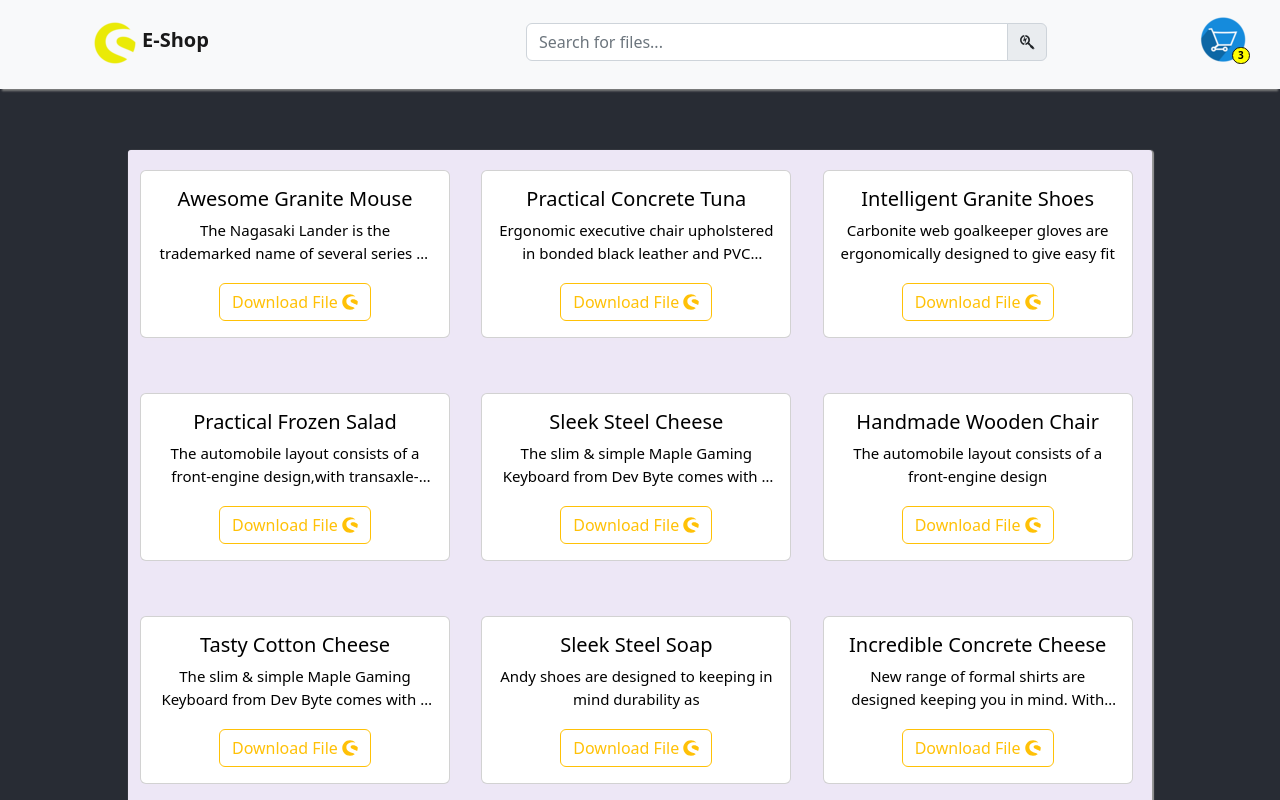
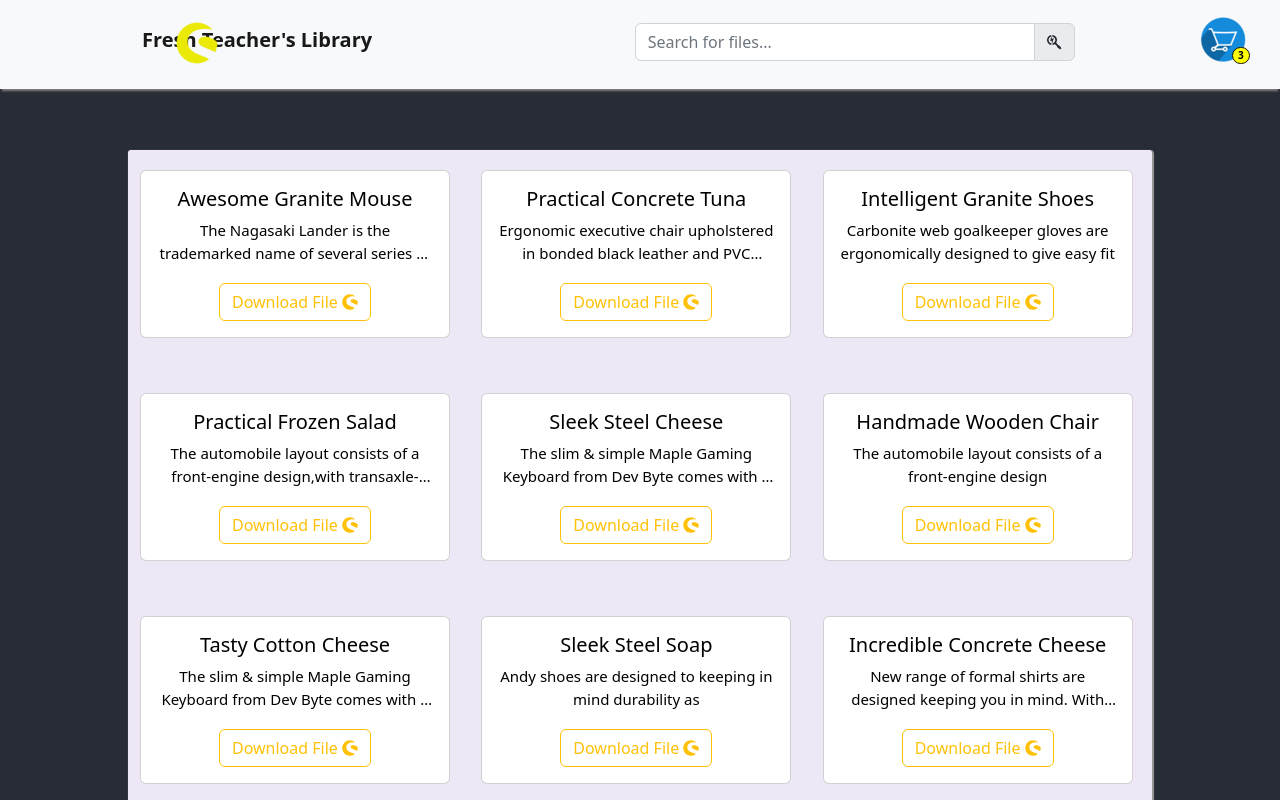
Before and after one commit to Fresh-Teacher/New-React-Site, a React (Create React App) app: page / in a window 1280 px wide. Shown: the top 800 px of the page. Built offline with nearby package versions, Linux system fonts and the light colour scheme.

Commit message:
rename header

```diff
--- a/src/filter/productsShop.js
+++ b/src/filter/productsShop.js
@@ -65,7 +65,7 @@ const ProductShop = () => {
             <Row>
               <Col>
                 <div id="logo-pro" className="logo-pro" />
-                <b className="logo-title">E-Shop</b>
+                <b className="logo-title">Fresh Teacher's Library</b>
               </Col>
             </Row>
           </Navbar.Brand>
```
